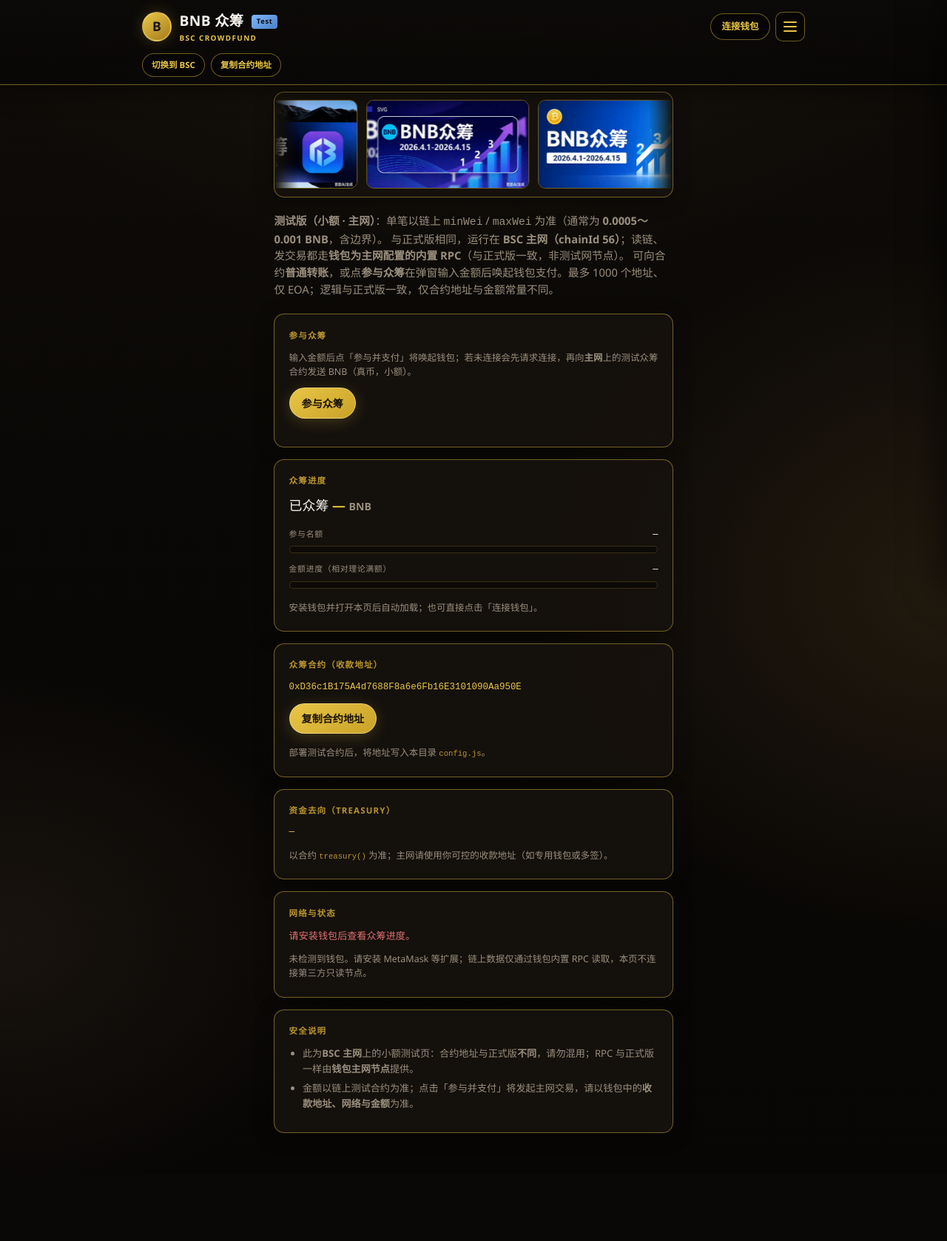
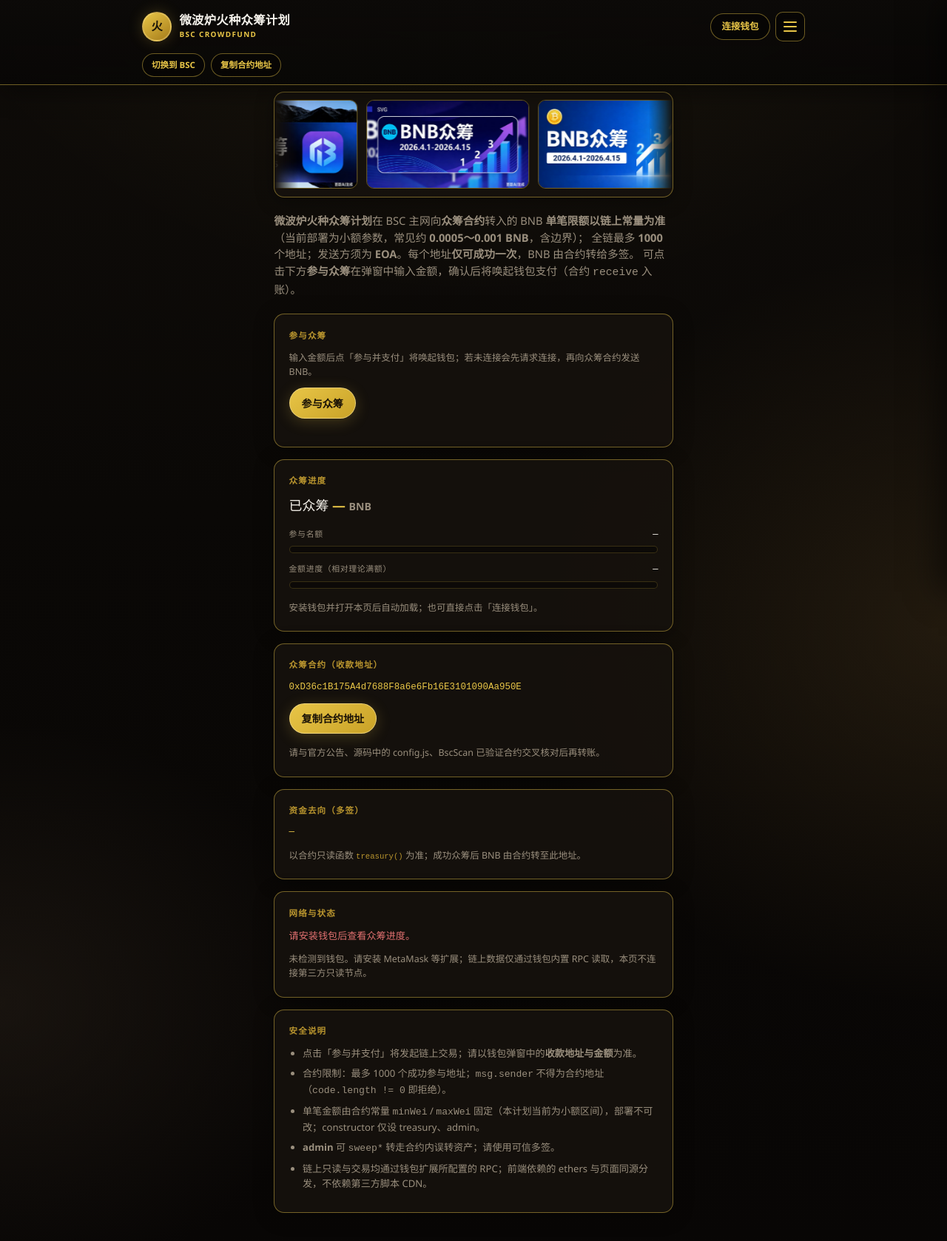
Before and after one commit to bnbstaking/vbl1, a website: page index.html in a window 1280 px wide. Shown: the whole page at 74% size. Before the commit the page ends 1588 px from the top, so only its background shows below. Drawn offline with Linux system fonts and the light colour scheme.

Commit message:
Add files via upload

```diff
--- a/app.js
+++ b/app.js
@@ -118,13 +118,13 @@
     const raisedStr = ethers.formatEther(totalRaised);
     el.raisedAmount.textContent = formatBnbDisplay(raisedStr);
     el.raisedCaption.textContent =
-      "统计口径：链上累计成功入账额（随即转至 treasury）。满额理论上限约 " +
+      "统计口径：链上累计成功入账额（随即转至多签）。满额理论上限约 " +
       formatBnbDisplay(ethers.formatEther(BigInt(cap) * BigInt(maxW.toString()))) +
-      "（最多 " +
+      " BNB（最多 " +
       String(cap) +
       " 人 × 单笔至多 " +
       formatBnbDisplay(maxBnb) +
-      "）。";
+      " BNB）。";
 
     const n = Number(count);
     const maxN = Number(cap);
@@ -158,7 +158,7 @@
       formatBnbDisplay(minBnb) +
       " ～ " +
       formatBnbDisplay(maxBnb) +
-      "（含边界）。仅接受 EOA。请在钱包向「众筹合约地址」转账；勿向 treasury 直接转。";
+      " BNB（含边界）。仅接受 EOA：合约地址作为发送方会失败。请在钱包向「众筹合约地址」发起普通 BNB 转账；勿向多签直接转。";
 
     el.multisigDisplay.textContent = treasury;
     updateParticipateUiState();
@@ -385,7 +385,7 @@
     if (typeof ethers === "undefined") {
       resetProgressUiPlaceholder();
       el.boundsHint.textContent =
-        "未加载 ethers 库。请将 test-version 目录下的 vendor 文件夹与 index.html 一并部署，或检查 vendor/ethers.umd.min.js 是否 404。";
+        "未加载 ethers 库。请将 vendor 文件夹与 index.html 一并部署，或检查 vendor/ethers.umd.min.js 是否 404。";
       el.progressHint.textContent = "脚本 vendor/ethers.umd.min.js 加载失败时无法连接钱包或读链。";
       setStatus("ethers 未加载，请检查 vendor 路径。", true);
       return;
@@ -440,7 +440,7 @@
 
   async function connect() {
     if (typeof ethers === "undefined") {
-      setStatus("页面未加载 ethers（请确认已部署 test-version/vendor/ethers.umd.min.js 且路径正确）。", true);
+      setStatus("页面未加载 ethers（请确认已部署 vendor/ethers.umd.min.js 且路径正确）。", true);
       return;
     }
     if (!window.ethereum) {
--- a/config.js
+++ b/config.js
@@ -1,7 +1,6 @@
 /**
- * 测试版：合约单笔 0.0005～0.001 BNB（以部署网络为准）。
- * 默认 BSC 主网（chainId 56）；若改测测试网请改 chainId / chainName。
- * 只读与发交易均走钱包 RPC；ethers 见站点根目录 vendor/。
+ * 微波炉火种众筹计划 — 前端配置（与正式站同源 UI，合约为小额 minWei/maxWei）。
+ * BSC 主网 chainId 56；只读与发交易走钱包 RPC；vendor/ethers.umd.min.js 须与 index 一并部署。
  */
 window.CROWDFUND_CONFIG = {
   contractAddress: "0xD36c1B175A4d7688F8a6e6Fb16E3101090Aa950E",
--- a/index.html
+++ b/index.html
@@ -3,16 +3,16 @@
   <head>
     <meta charset="utf-8" />
     <meta name="viewport" content="width=device-width, initial-scale=1" />
-    <title>众筹测试 · BNB</title>
+    <title>微波炉火种众筹计划 · BNB</title>
     <link rel="stylesheet" href="styles.css" />
   </head>
   <body>
     <header class="site-header">
       <div class="wrap-wide header-top">
         <div class="brand-block">
-          <div class="brand-mark" aria-hidden="true">B</div>
+          <div class="brand-mark" aria-hidden="true">火</div>
           <div class="brand-text">
-            <span class="brand-title">BNB 众筹 <span class="badge-test">Test</span></span>
+            <span class="brand-title">微波炉火种众筹计划</span>
             <span class="brand-tagline">BSC CROWDFUND</span>
           </div>
         </div>
@@ -48,14 +48,14 @@
       </section>
 
       <p class="lead">
-        <strong>测试版（小额 · 主网）</strong>：单笔以链上 <code>minWei</code> / <code>maxWei</code> 为准（通常为 <strong>0.0005～0.001 BNB</strong>，含边界）。
-        与正式版相同，运行在 <strong>BSC 主网（chainId 56）</strong>；读链、发交易都走<strong>钱包为主网配置的内置 RPC</strong>（与正式版一致，非测试网节点）。
-        可向合约<strong>普通转账</strong>，或点<strong>参与众筹</strong>在弹窗输入金额后唤起钱包支付。最多 1000 个地址、仅 EOA；逻辑与正式版一致，仅合约地址与金额常量不同。
+        <strong>微波炉火种众筹计划</strong>在 BSC 主网向<strong>众筹合约</strong>转入的 BNB <strong>单笔限额以链上常量为准</strong>（当前部署为小额参数，常见约 <strong>0.0005～0.001 BNB</strong>，含边界）；
+        全链最多 <strong>1000</strong> 个地址；发送方须为 <strong>EOA</strong>。每个地址<strong>仅可成功一次</strong>，BNB 由合约转给多签。
+        可点击下方<strong>参与众筹</strong>在弹窗中输入金额，确认后将唤起钱包支付（合约 <code>receive</code> 入账）。
       </p>
 
       <section class="card participate-card" id="sec-participate">
         <h2>参与众筹</h2>
-        <p class="hint" style="margin-top: 0">输入金额后点「参与并支付」将唤起钱包；若未连接会先请求连接，再向<strong>主网</strong>上的测试众筹合约发送 BNB（真币，小额）。</p>
+        <p class="hint" style="margin-top: 0">输入金额后点「参与并支付」将唤起钱包；若未连接会先请求连接，再向众筹合约发送 BNB。</p>
         <p class="actions">
           <button type="button" id="btn-open-participate" class="btn primary">参与众筹</button>
         </p>
@@ -83,7 +83,7 @@
             <div class="progress-fill progress-fill-amount" id="amount-bar"></div>
           </div>
         </div>
-        <p class="hint" id="progress-hint">安装并启用钱包后，通过钱包在 BSC 主网（chainId 56）上的 RPC 加载链上数据。</p>
+        <p class="hint" id="progress-hint">安装并启用钱包后，通过钱包 RPC 加载链上数据。</p>
       </section>
 
       <section class="card" id="sec-contract">
@@ -92,13 +92,13 @@
         <p class="actions">
           <button type="button" id="btn-copy" class="btn primary">复制合约地址</button>
         </p>
-        <p class="hint">部署测试合约后，将地址写入本目录 <code>config.js</code>。</p>
+        <p class="hint">请与官方公告、源码中的 config.js、BscScan 已验证合约交叉核对后再转账。</p>
       </section>
 
       <section class="card" id="sec-treasury">
-        <h2>资金去向（treasury）</h2>
+        <h2>资金去向（多签）</h2>
         <p class="mono" id="multisig-display">加载中或请连接钱包…</p>
-        <p class="hint">以合约 <code>treasury()</code> 为准；主网请使用你可控的收款地址（如专用钱包或多签）。</p>
+        <p class="hint">以合约只读函数 <code>treasury()</code> 为准；成功众筹后 BNB 由合约转至此地址。</p>
       </section>
 
       <section class="card" id="sec-wallet">
@@ -115,7 +115,7 @@
           <p class="modal-range" id="modal-range-hint">正在读取链上限额…</p>
           <label class="modal-field">
             <span>金额（BNB）</span>
-            <input type="number" id="input-participate-amount" step="0.0001" min="0.0005" max="0.001" value="0.0005" autocomplete="off" />
+            <input type="number" id="input-participate-amount" step="0.01" min="0.5" max="1" value="0.5" autocomplete="off" />
           </label>
           <p class="hint modal-contract-line" id="modal-contract-line"></p>
           <div class="modal-actions">
@@ -128,8 +128,11 @@
       <section class="card security" id="sec-security">
         <h2>安全说明</h2>
         <ul>
-          <li>此为<strong>BSC 主网</strong>上的小额测试页：合约地址与正式版<strong>不同</strong>，请勿混用；RPC 与正式版一样由<strong>钱包主网节点</strong>提供。</li>
-          <li>金额以链上测试合约为准；点击「参与并支付」将发起主网交易，请以钱包中的<strong>收款地址、网络与金额</strong>为准。</li>
+          <li>点击「参与并支付」将发起链上交易；请以钱包弹窗中的<strong>收款地址与金额</strong>为准。</li>
+          <li>合约限制：最多 1000 个成功参与地址；<code>msg.sender</code> 不得为合约地址（<code>code.length != 0</code> 即拒绝）。</li>
+          <li>单笔金额由合约常量 <code>minWei</code> / <code>maxWei</code> 固定（本计划当前为小额区间），部署不可改；constructor 仅设 treasury、admin。</li>
+          <li><strong>admin</strong> 可 <code>sweep*</code> 转走合约内误转资产；请使用可信多签。</li>
+          <li>链上只读与交易均通过钱包扩展所配置的 RPC；前端依赖的 ethers 与页面同源分发，不依赖第三方脚本 CDN。</li>
         </ul>
       </section>
     </main>
--- a/styles.css
+++ b/styles.css
@@ -46,7 +46,6 @@
   max-width: 56rem;
 }
 
-/* —— 顶栏 —— */
 .site-header {
   position: fixed;
   top: 0;
@@ -114,19 +113,6 @@
   letter-spacing: 0.14em;
   color: var(--gold);
   text-transform: uppercase;
-}
-
-.badge-test {
-  display: inline-block;
-  margin-left: 0.35rem;
-  padding: 0.12rem 0.4rem;
-  font-size: 0.58rem;
-  font-weight: 800;
-  letter-spacing: 0.08em;
-  color: #0a0806;
-  background: linear-gradient(145deg, #7eb8ff, #4a7fc4);
-  border-radius: 4px;
-  vertical-align: middle;
 }
 
 .header-actions {
@@ -234,7 +220,6 @@
   box-shadow: 0 0 12px var(--gold-glow);
 }
 
-/* 侧栏菜单 */
 .nav-backdrop {
   position: fixed;
   inset: 0;
@@ -435,7 +420,6 @@
 
 .status.error {
   color: var(--danger);
-  white-space: pre-line;
 }
 
 .warning {
@@ -611,3 +595,20 @@
   min-width: 5.5rem;
   text-align: center;
 }
+
+/* 微波炉火种众筹计划 — 长标题在顶栏内换行 */
+.brand-title {
+  white-space: normal;
+  line-height: 1.25;
+  max-width: min(13.5rem, 52vw);
+  font-size: 0.92rem;
+}
+@media (min-width: 420px) {
+  .brand-title {
+    font-size: 1.02rem;
+    max-width: 17rem;
+  }
+}
+.brand-mark {
+  font-size: 0.95rem;
+}
```
